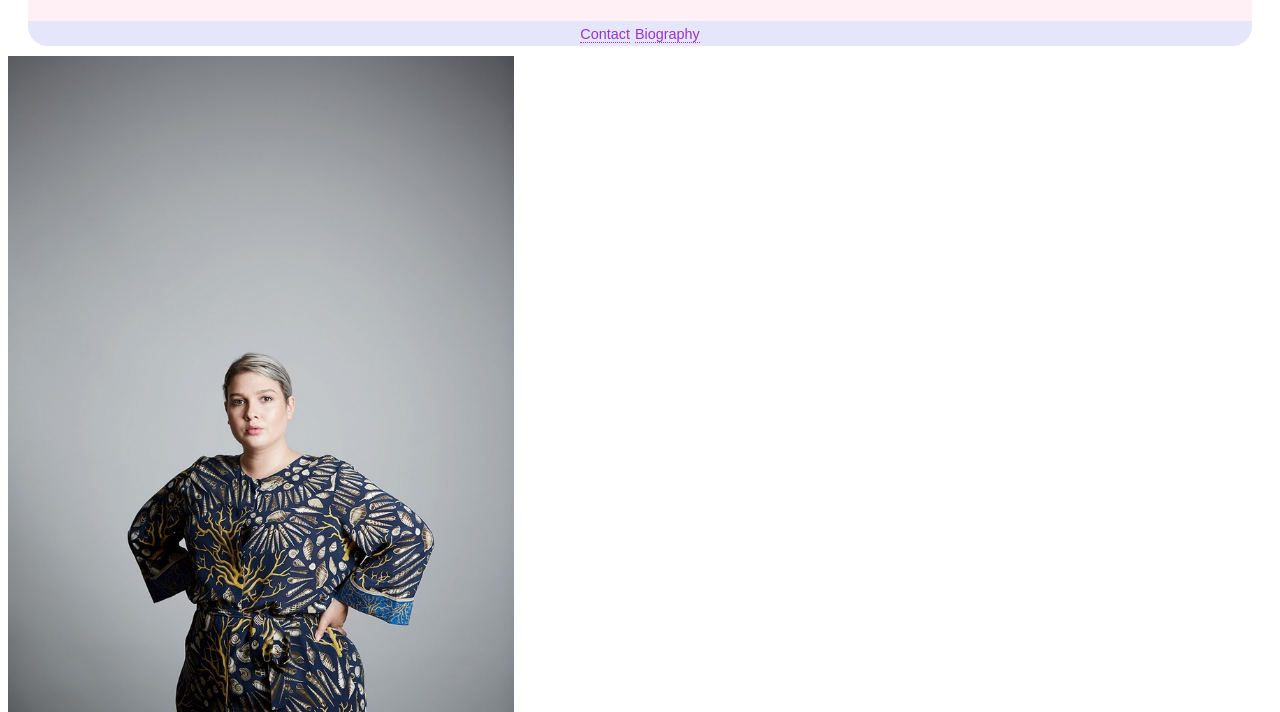
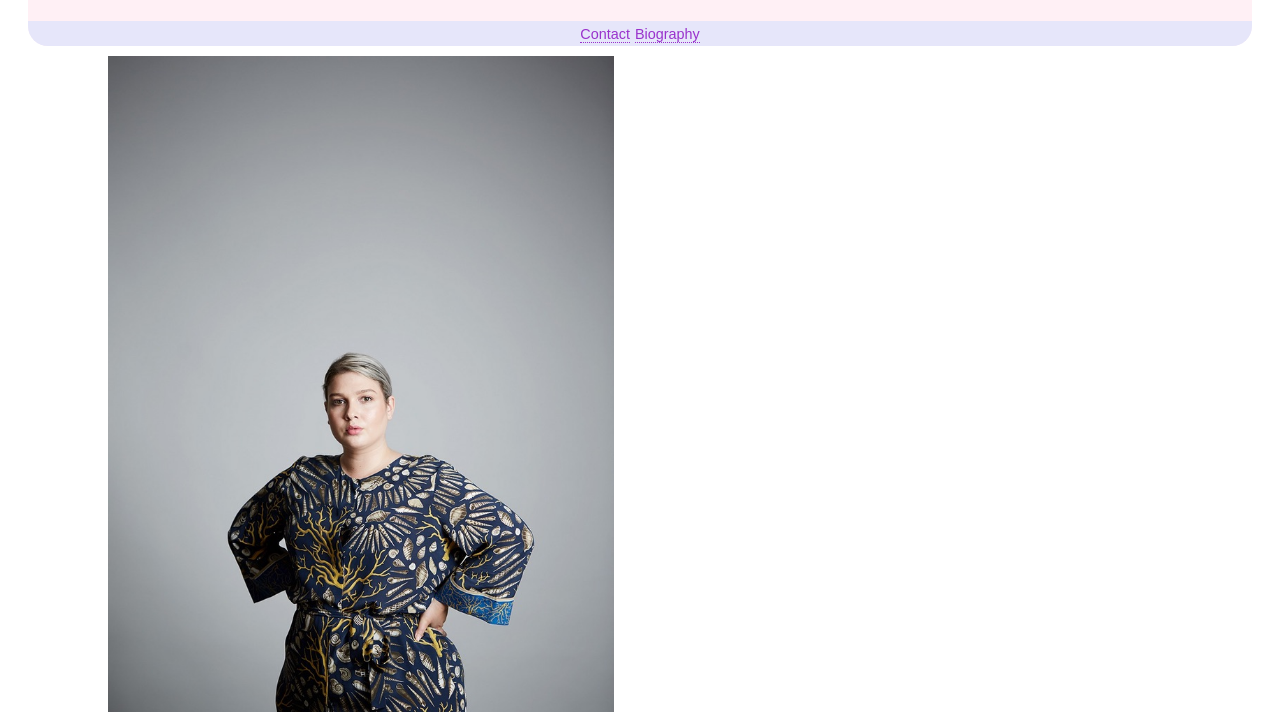
Before and after one commit to luziehtan/personal-website, a plain HTML site: page src/index.html in a window 1280 px wide. Shown: the part 88-800 px from the top of the page. Drawn offline with Linux system fonts and the light colour scheme.

Commit message:
Update img

```diff
--- a/src/index.html
+++ b/src/index.html
@@ -15,7 +15,7 @@
     </nav>
   </header>
   <main>
-    <img src="./images/lbluemlein.jpeg" class= "center" width="40%" height="40%" alt="">
+    <img src="./images/lbluemlein.jpeg" width="" height="" alt="">
     <figcaption aria-hidden="true">Luciana Blümlein - Aspiring 2021 Web Developer</figcaption>
     <section>
       <h2>Interests & Skills</h2>
--- a/src/styles/index.css
+++ b/src/styles/index.css
@@ -42,4 +42,12 @@ button {
 
 figcaption {
     font-size: 50%;
+    text-align: center;
 }
+
+img {
+    display: block;
+    width: 40%;
+    height: 40%;
+    margin-left: 100px;
+}
```
